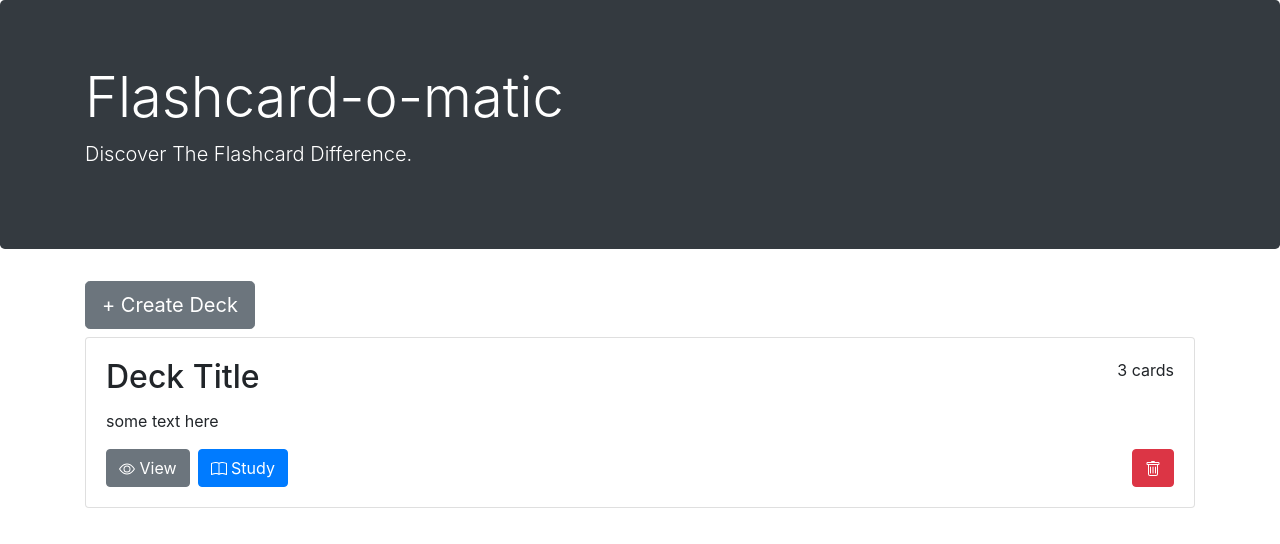
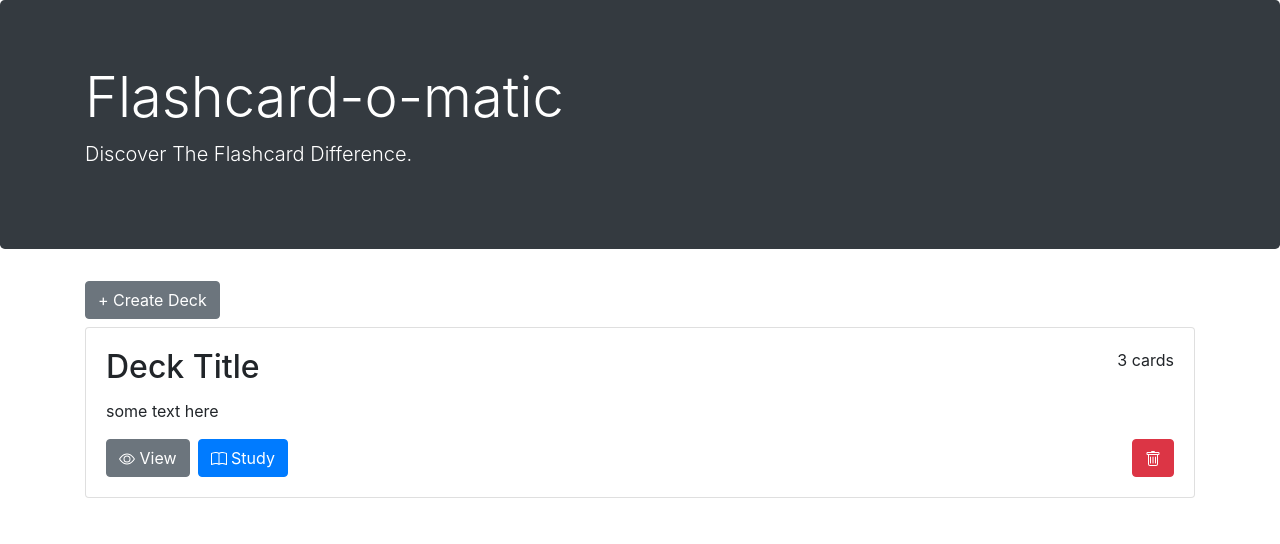
Before and after one commit to Valerie-Gtrz/flashcards_make_and_study, a React (Create React App) app: page / in a window 1280 px wide. Shown: the top 544 px of the page. Built offline with nearby package versions, Linux system fonts and the light colour scheme; a web font is replaced by a local one.

Commit message:
home card layout complete

```diff
--- a/src/Layout/Home.js
+++ b/src/Layout/Home.js
@@ -1,7 +1,7 @@
 function Home() {
   return (
     <div>
-      <button type="button" name="create" className="btn btn-secondary btn-lg mb-2">&#43; Create Deck</button>
+      <button type="button" name="create" className="btn btn-secondary mb-2">&#43; Create Deck</button>
       <div className="card" >
       <div class="card-body">
               <div className="d-flex"><h2 className="card-title">Deck Title</h2> <p className="ml-auto">3 cards</p> </div>
```
